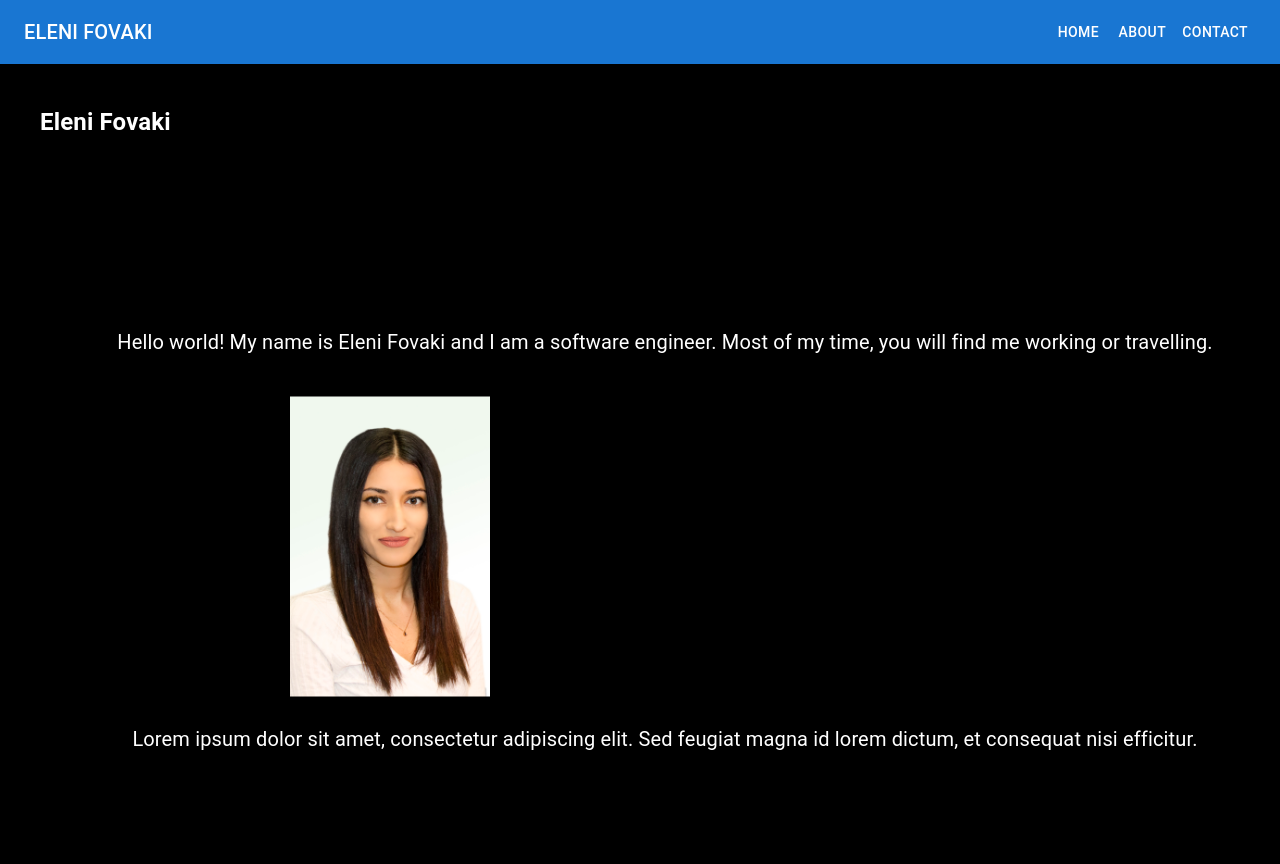
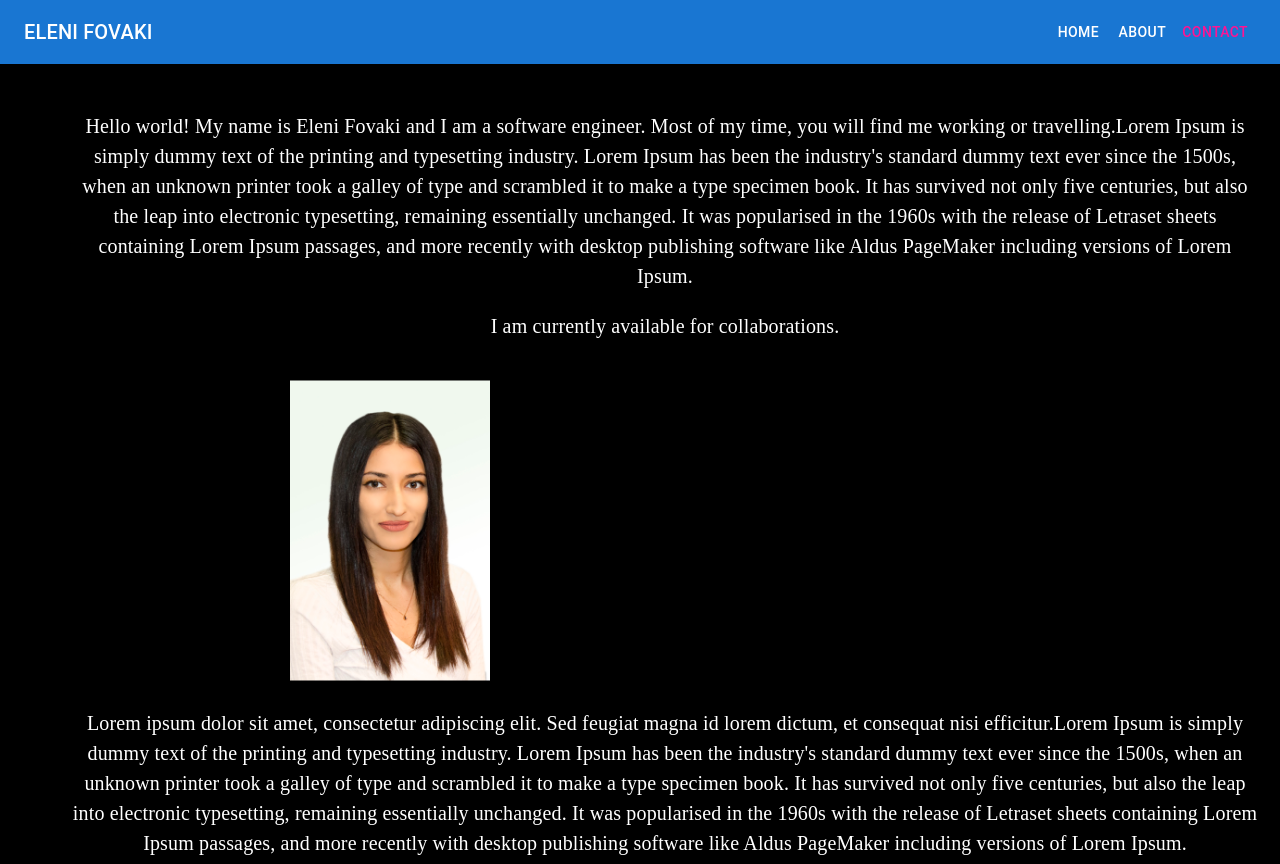
Before and after one commit to EleniFovaki/website-portfolio, a React (Create React App) app: page / in a window 1280 px wide. Built offline with nearby package versions, Linux system fonts and the light colour scheme.

Commit message:
remove unused pages
Deletion of unwanted pages like app.test.js and add of the home page in regards of better organization

```diff
--- a/src/App.js
+++ b/src/App.js
@@ -2,8 +2,8 @@ import React from 'react';
 import './css/App.css';
 import profilePic from '../src/images/IMG_2405.jpg';
 import { BrowserRouter, Routes, Route } from 'react-router-dom';
-import ContactPage from './ContactPage';
 import Navbar from './components/Navbar';
+import ContactPage from './ContactPage'; // Import ContactPage component
 
 function App() {
   return (
@@ -11,15 +11,17 @@ function App() {
       <div>
         <Navbar />
         <div className="App">
-          <header className="App-header">
-            <h2>Eleni Fovaki</h2>
-          </header>
           <div className="content">
             <p className="description">Hello world! My name is Eleni Fovaki and I am a software engineer.
-              Most of my time, you will find me working or travelling.
+              Most of my time, you will find me working or travelling.Lorem Ipsum is simply dummy text of the printing and typesetting industry. Lorem Ipsum has been the industry's standard dummy text ever since the 1500s, when an unknown printer took a galley of type and scrambled it to make a type specimen book. It has survived not only five centuries, but also the leap into electronic typesetting, remaining essentially unchanged. It was popularised in the 1960s with the release of Letraset sheets containing Lorem Ipsum passages, and more recently with desktop publishing software like Aldus PageMaker including versions of Lorem Ipsum.
             </p>
+            <div className="line">
+              <p>
+                I am currently available for collaborations.
+              </p>
+            </div>
             <img src={profilePic} alt="Profile" />
-            <p className="additional-info">Lorem ipsum dolor sit amet, consectetur adipiscing elit. Sed feugiat magna id lorem dictum, et consequat nisi efficitur.</p>
+            <p className="additional-info">Lorem ipsum dolor sit amet, consectetur adipiscing elit. Sed feugiat magna id lorem dictum, et consequat nisi efficitur.Lorem Ipsum is simply dummy text of the printing and typesetting industry. Lorem Ipsum has been the industry's standard dummy text ever since the 1500s, when an unknown printer took a galley of type and scrambled it to make a type specimen book. It has survived not only five centuries, but also the leap into electronic typesetting, remaining essentially unchanged. It was popularised in the 1960s with the release of Letraset sheets containing Lorem Ipsum passages, and more recently with desktop publishing software like Aldus PageMaker including versions of Lorem Ipsum.</p>
           </div>
         </div>
         <Routes>
--- a/src/components/Navbar.js
+++ b/src/components/Navbar.js
@@ -14,6 +14,7 @@ import MenuIcon from '@mui/icons-material/Menu';
 import Toolbar from '@mui/material/Toolbar';
 import Typography from '@mui/material/Typography';
 import Button from '@mui/material/Button';
+import { Link } from 'react-router-dom'; // Import Link from React Router
 
 const drawerWidth = 240;
 const navItems = ['Home', 'About', 'Contact'];
@@ -70,7 +71,13 @@ function DrawerAppBar(props) {
           <Box sx={{ display: { xs: 'none', sm: 'block' } }}>
             {navItems.map((item) => (
               <Button key={item} sx={{ color: '#fff' }}>
-                {item}
+                {item === 'Contact' ? (
+                  <Link to="/contact" style={{ textDecoration: 'none', color: '#FF1493' }}>
+                    {item}
+                  </Link>
+                ) : (
+                  item
+                )}
               </Button>
             ))}
           </Box>
--- a/src/css/App.css
+++ b/src/css/App.css
@@ -5,12 +5,7 @@
   padding: 20px;
 }
 
-.App-header {
-  margin-bottom: 20px;
-  margin-top: 20px;
-  margin-left: 20px;
-  /* Adjust as needed */
-}
+
 
 .content {
   text-align: center;
@@ -30,12 +25,10 @@
   margin-right: 550px;
 }
 
-body {
-  font-family: "Times New Roman Georgia", serif;
-}
-
 .description,
-.additional-info {
+.additional-info,
+.line {
+  font-family: "Georgia, serif";
   font-size: 20px;
   margin-bottom: 20px;
 }
@@ -52,7 +45,7 @@ body {
   top: 0;
   left: 0;
   width: 100%;
-  background-color: #333;
+  background-color: #232222;
   color: white;
   z-index: 1000;
   /* Ensures the navbar is above other content */
--- a/src/index.js
+++ b/src/index.js
@@ -2,7 +2,7 @@ import React from 'react';
 import ReactDOM from 'react-dom/client';
 import './css/index.css';
 import App from './App';
-import reportWebVitals from './reportWebVitals';
+
 
 const root = ReactDOM.createRoot(document.getElementById('root'));
 root.render(
@@ -10,8 +10,3 @@ root.render(
     <App />
   </React.StrictMode>
 );
-
-// If you want to start measuring performance in your app, pass a function
-// to log results (for example: reportWebVitals(console.log))
-// or send to an analytics endpoint. Learn more: https://bit.ly/CRA-vitals
-reportWebVitals();
--- a/src/reportWebVitals.js
+++ /dev/null
@@ -1,13 +0,0 @@
-const reportWebVitals = onPerfEntry => {
-  if (onPerfEntry && onPerfEntry instanceof Function) {
-    import('web-vitals').then(({ getCLS, getFID, getFCP, getLCP, getTTFB }) => {
-      getCLS(onPerfEntry);
-      getFID(onPerfEntry);
-      getFCP(onPerfEntry);
-      getLCP(onPerfEntry);
-      getTTFB(onPerfEntry);
-    });
-  }
-};
-
-export default reportWebVitals;
```
Also changed, not shown: src/setupTests.js (deleted, +0 -5 lines), src/Home.js (added), 1 other file (tests, documents, lock files or other folders).
